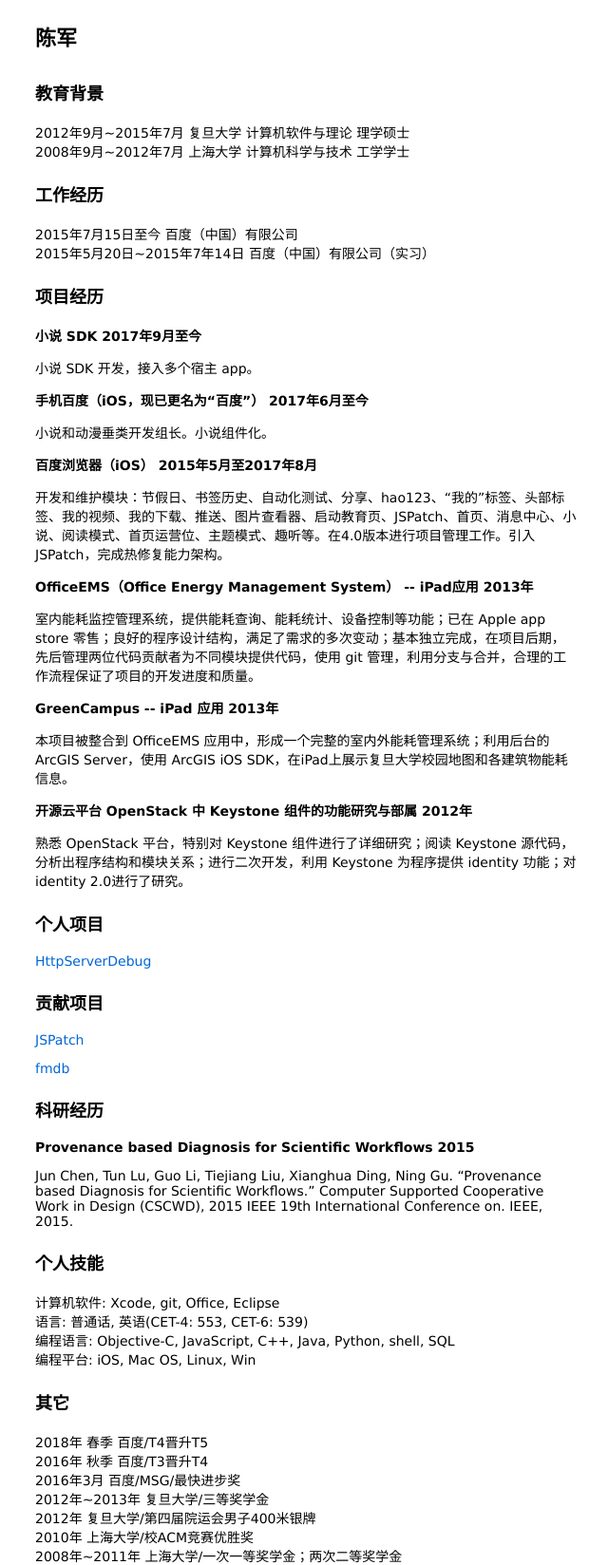
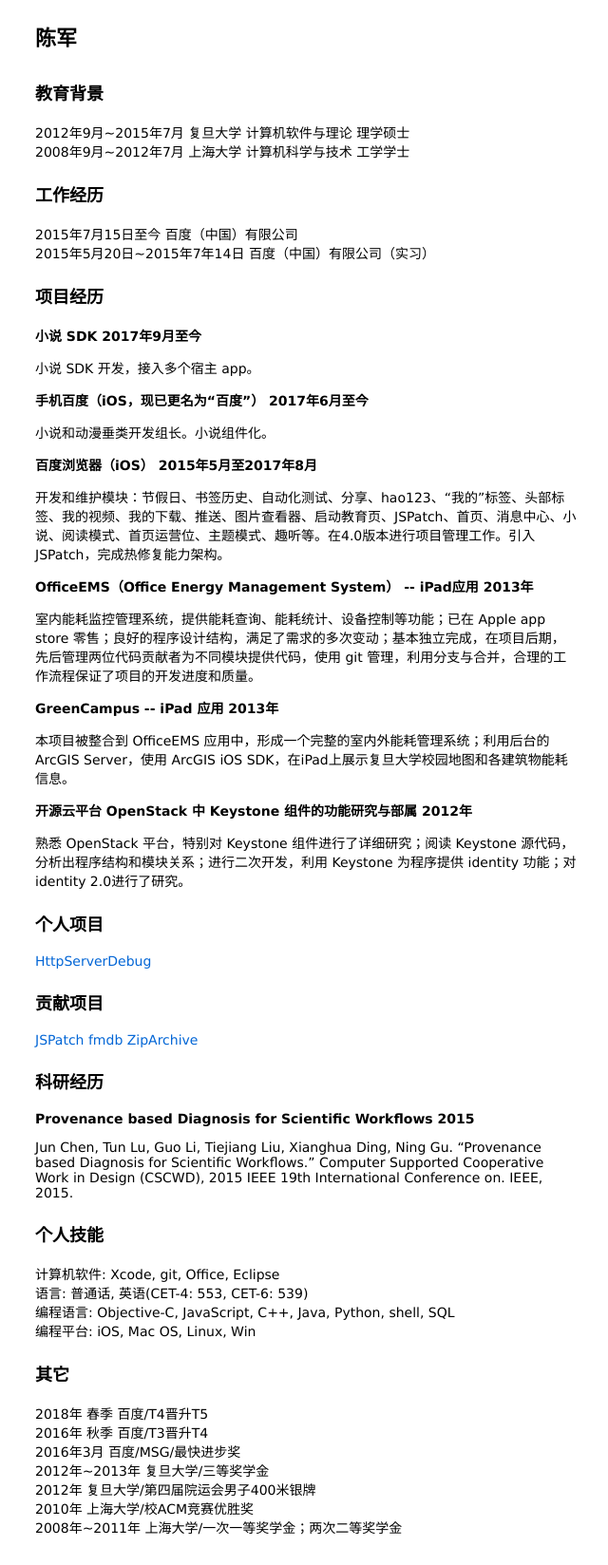
Before and after one commit to rob2468/rob2468.github.io, a Jekyll site: the page pages/resume.html, which Jekyll copies as it is, in a window 1280 px wide. Shown: the whole page at 95% size, without its empty margins (318-958 px from the left). Built offline with Jekyll 4.4.1, drawn with Linux system fonts in a browser that asks for light colours; after the commit the page ends 1618 px from its top, so only the background shows below that.

Commit message:
update resume

```diff
--- a/pages/resume.html
+++ b/pages/resume.html
@@ -68,10 +68,11 @@
         <h2>贡献项目</h2>
         <ul>
             <li>
-                <p><a href="https://github.com/bang590/JSPatch/pulls?q=is%3Apr%20author%3Arob2468" target="_blank">JSPatch</a></p>
-            </li>
-            <li>
-                <p><a href="https://github.com/ccgus/fmdb/pulls?q=is%3Apr+author%3Arob2468" target="_blank">fmdb</a></p>
+                <p>
+                <a href="https://github.com/bang590/JSPatch/pulls?q=is%3Apr%20author%3Arob2468" target="_blank">JSPatch</a>
+                <a href="https://github.com/ccgus/fmdb/pulls?q=is%3Apr+author%3Arob2468" target="_blank">fmdb</a>
+                <a href="https://github.com/ZipArchive/ZipArchive/pulls?q=is%3Apr+author%3Arob2468" target="_blank">ZipArchive</a>
+            </p>
             </li>
         </ul>
     </div>
```
